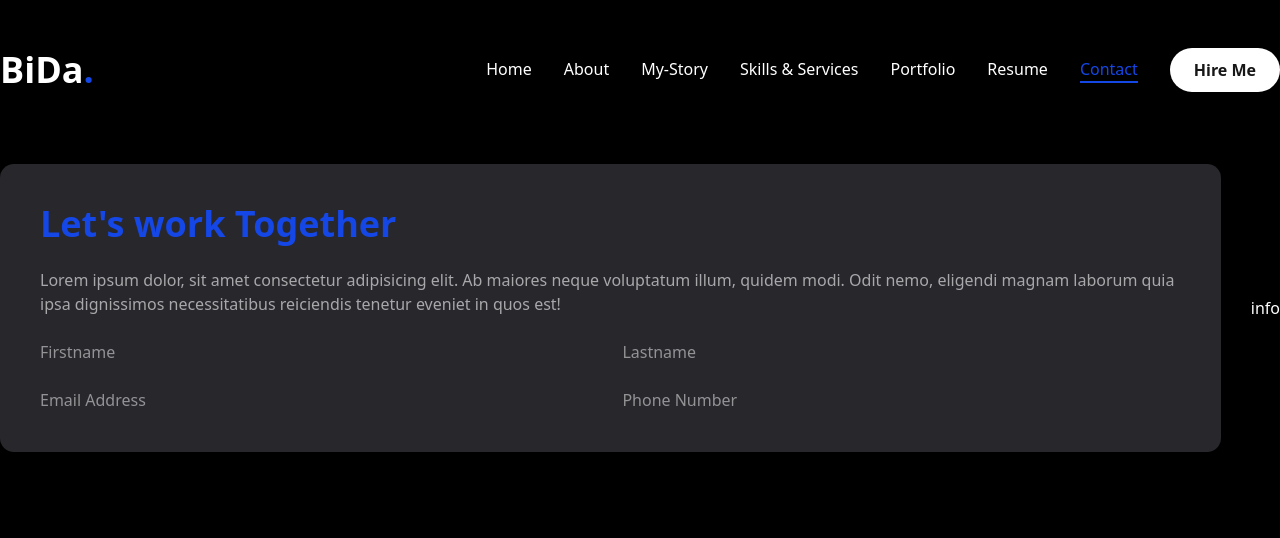
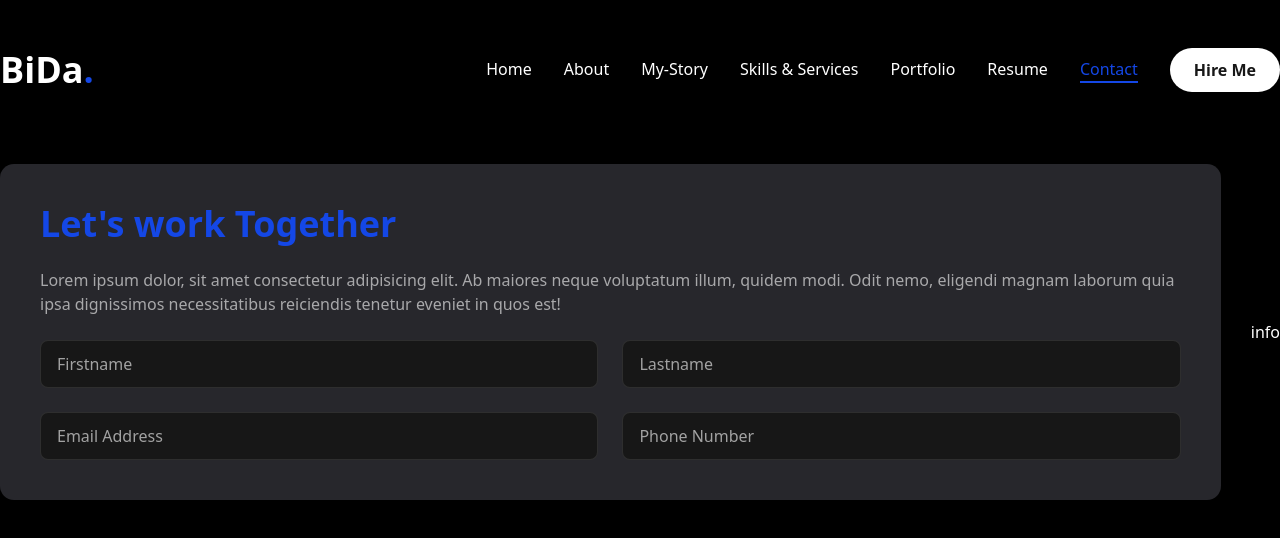
Before and after one commit to Bida3443/Bida-dev, a Next.js app: page /contact in a window 1280 px wide. Shown: the top 538 px of the page. Built offline with nearby package versions, Linux system fonts and the light colour scheme.

Commit message:
My Porfolio

```diff
--- a/app/contact/page.tsx
+++ b/app/contact/page.tsx
@@ -60,10 +60,10 @@ export default function Service ()  {
 
                             {/* input */}
                             <div className="grid grid-cols-1 md:grid-cols-2 gap-6 ">
-                                <input type="Firstname" placeholder="Firstname" />
-                                <input type="Lastname" placeholder="Lastname" />
-                                <input type="Emails" placeholder="Email Address" />
-                                <input type="Phone" placeholder="Phone Number" />
+                                <Input type="Firstname" placeholder="Firstname" />
+                                <Input type="Lastname" placeholder="Lastname" />
+                                <Input type="Emails" placeholder="Email Address" />
+                                <Input type="Phone" placeholder="Phone Number" />
                             </div>
                         </form>
                     </div>
```
